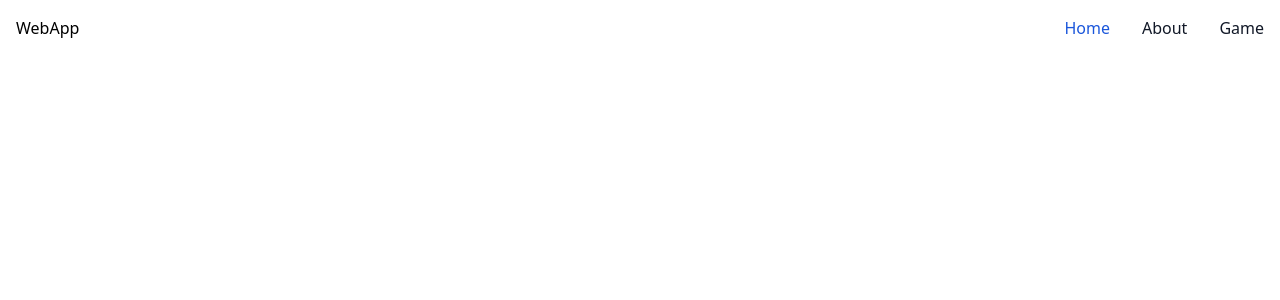
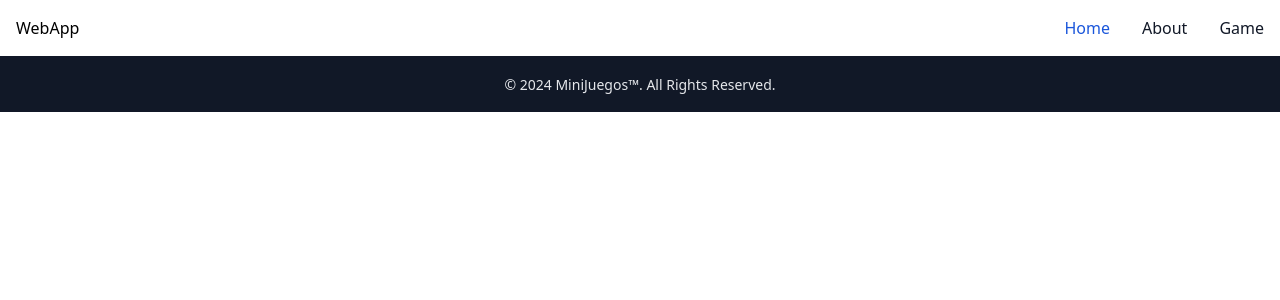
Before and after one commit to RobertoIL/proyecto_ESP1, a Vue app: page /game in a window 1280 px wide. Shown: the top 300 px of the page. Built offline with nearby package versions, Linux system fonts and the light colour scheme.

Commit message:
Add: componente footer

```diff
--- a/src/client/App.vue
+++ b/src/client/App.vue
@@ -1,14 +1,17 @@
 <template>
   <Navbar v-if="isAuthenticated"/>
-  <RouterView />
+  <RouterView class="min-h-screen" />
+  <Footer />
 </template>
 
 <script>
 import Navbar from './components/Navbar.vue';
+import Footer from './components/Footer.vue';
 
 export default {
   components: {
-    Navbar
+    Navbar,
+    Footer
   },
   computed: {
     isAuthenticated() {
--- /dev/null
+++ b/src/client/components/Footer.vue
@@ -0,0 +1,6 @@
+<template>
+<footer class="bg-gray-900 p-4 items-center text-center">
+    <span class="text-sm text-center text-gray-200">© 2024 <a href="" class="hover:underline">MiniJuegos™</a>. All Rights Reserved.
+    </span>
+</footer>
+</template>
```
